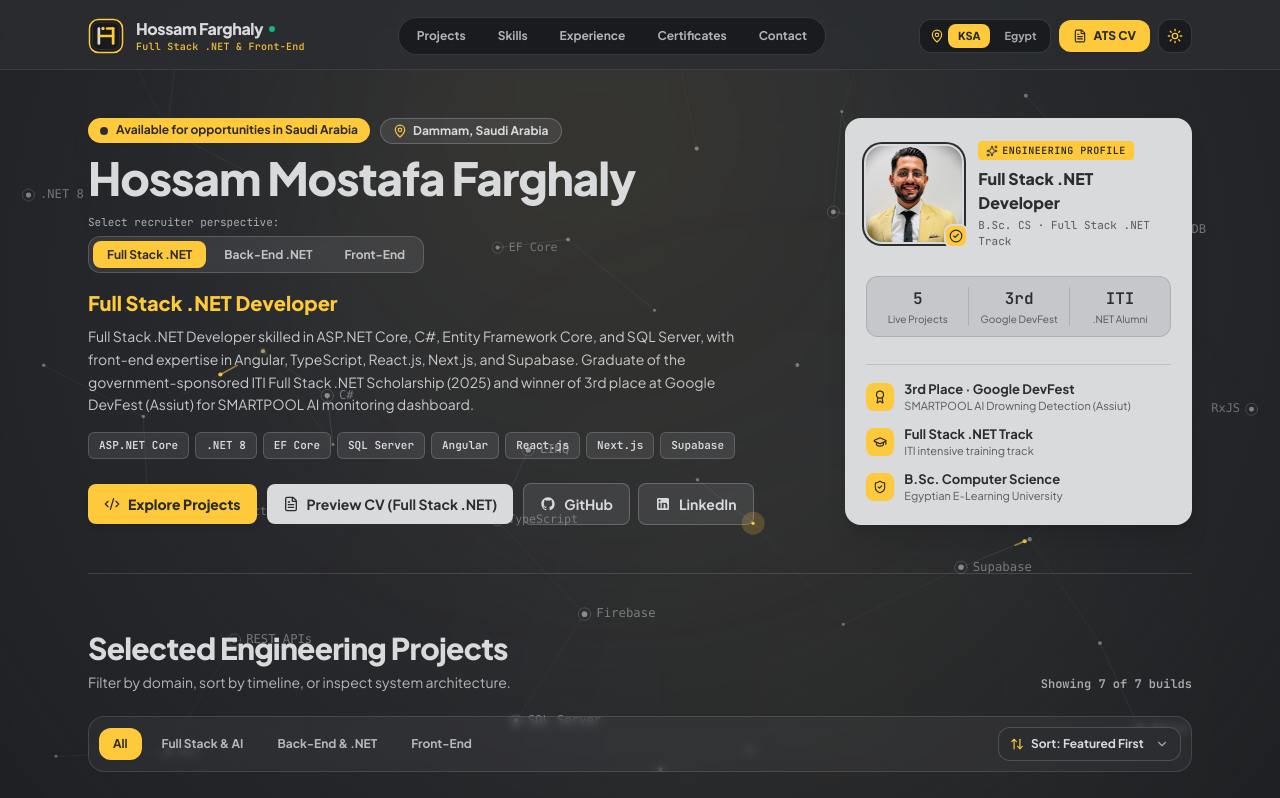
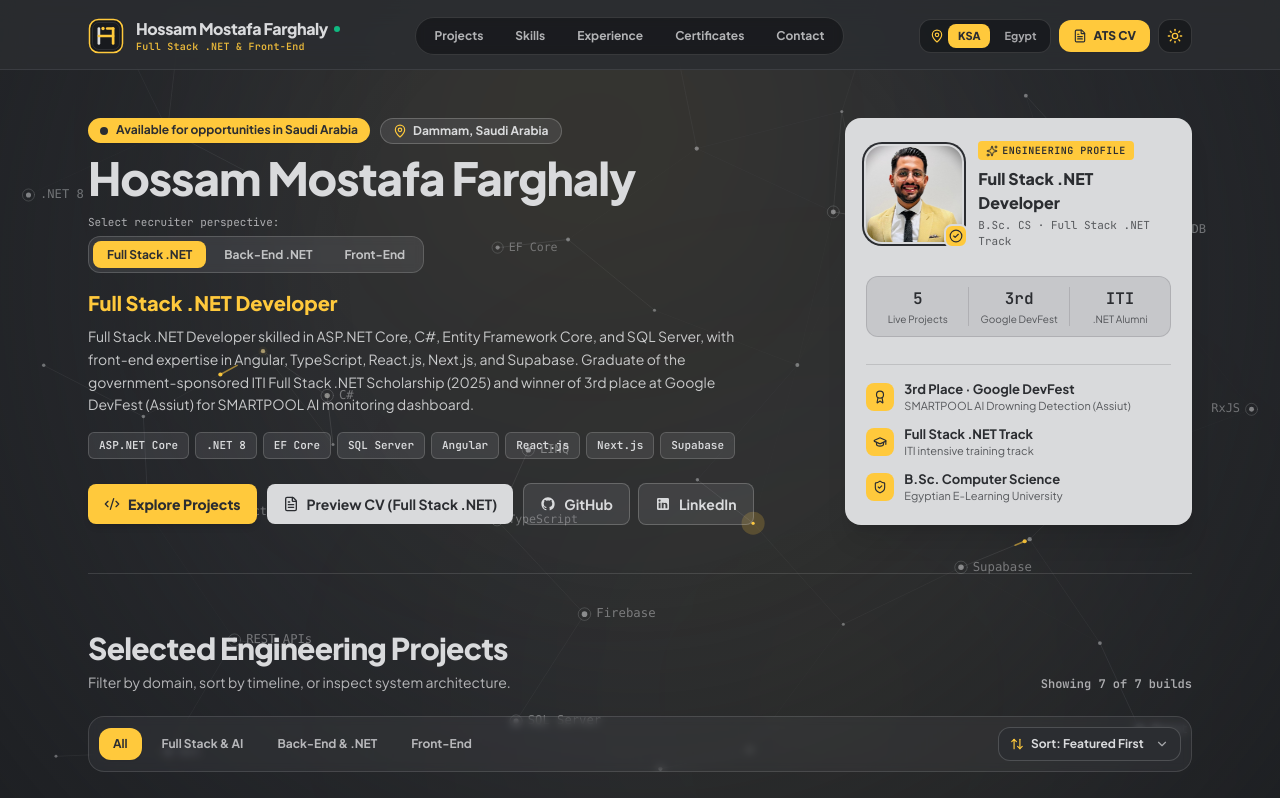
Before and after one commit to HosamMosstfa/hossam-portfolio, a React (Vite) app: page / in a window 1280 px wide. Shown: the top 798 px of the page. Built offline with nearby package versions, Linux system fonts and the light colour scheme.

Commit message:
fix: update name in Navbar for consistency with branding

```diff
--- a/src/components/layout/Navbar.jsx
+++ b/src/components/layout/Navbar.jsx
@@ -83,7 +83,7 @@ export default function Navbar({
           <BrandLogo className="h-9 w-9 shrink-0 transition-transform duration-300 group-hover:scale-105" />
           <div className="leading-tight">
             <span className="flex items-center gap-1.5 text-sm font-extrabold tracking-tight text-[#2B2D31] dark:text-[#D9DADC] sm:text-base">
-              <span>Hossam Farghaly</span>
+              <span>Hossam Mostafa Farghaly</span>
               <span
                 title="Available for opportunities"
                 className="inline-block h-1.5 w-1.5 rounded-full bg-emerald-500"
```
